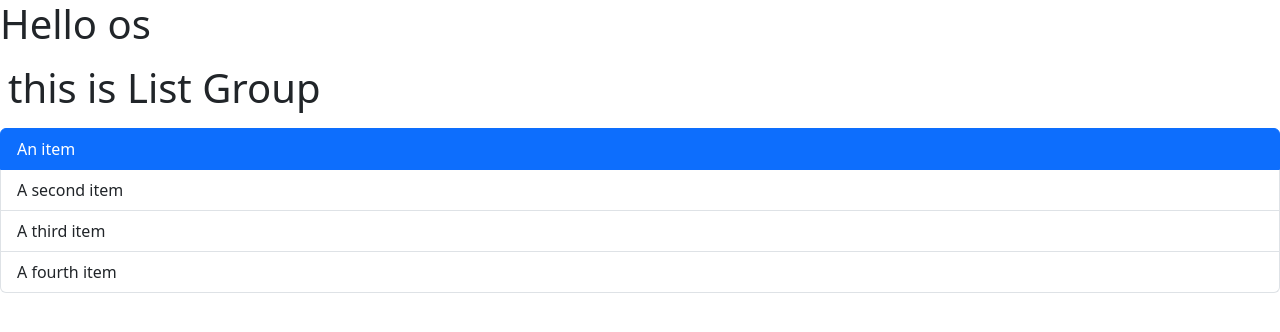
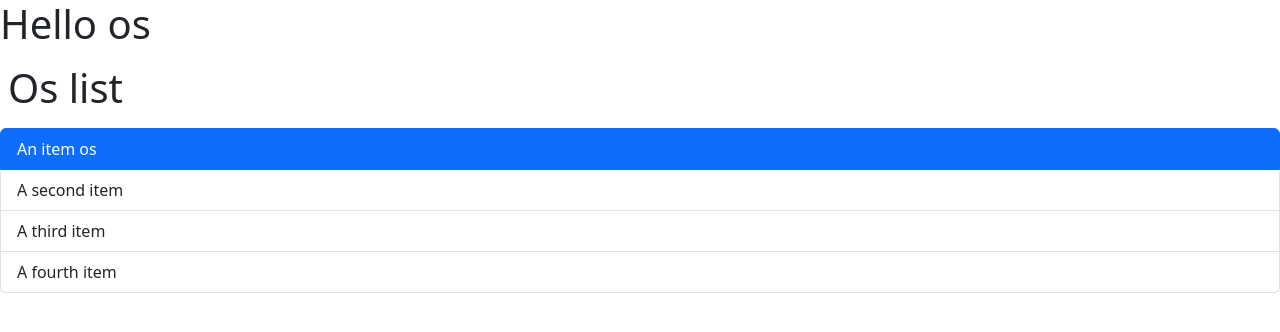
Before and after one commit to OsamaAl-Dailami/React-course-M-Mansour, a React (Vite) app: page / in a window 1280 px wide. Shown: the top 332 px of the page. Built offline with nearby package versions, Linux system fonts and the light colour scheme.

Commit message:
Lesson 18 - Passing Data Via Props

```diff
--- a/src/App.tsx
+++ b/src/App.tsx
@@ -2,11 +2,12 @@ import ListGroup from "./components/ListGroup";
 import Message from "./Message";
 
 function App(){
+  const items = ["An item os", "A second item", "A third item", "A fourth item"];
 
   return (
   <div>
     <Message/>
-    <ListGroup/>
+    <ListGroup heading="Os list" items={items}/>
   </div>
   )
 }
--- a/src/components/ListGroup.tsx
+++ b/src/components/ListGroup.tsx
@@ -1,7 +1,13 @@
 import { MouseEvent, useState } from "react";
 
-function ListGroup() {
-  const items = ["An item", "A second item", "A third item", "A fourth item"];
+interface ListGroupProps{
+  heading: string,
+  items: string[]
+}
+
+function ListGroup({heading, items} : ListGroupProps) {
+
+
 
 
   const [selectedIndex, setSelectedIndex] = useState(0);
@@ -9,13 +15,13 @@ function ListGroup() {
 
   return (
     <>
-      <h1 className="mx-auto p-2">this is List Group</h1>
+      <h1 className="mx-auto p-2">{heading}</h1>
 
       {items.length === 0 && "no found items"}
       <ul className="list-group">
-          {items.map((item, index) => (
+          {items.map((items, index) => (
             <li  onClick={()=>setSelectedIndex(index)} key={index} className={selectedIndex === index ?"list-group-item active" : "list-group-item" } >
-              {item}
+              {items}
             </li>
           ))}
         </ul>
```
